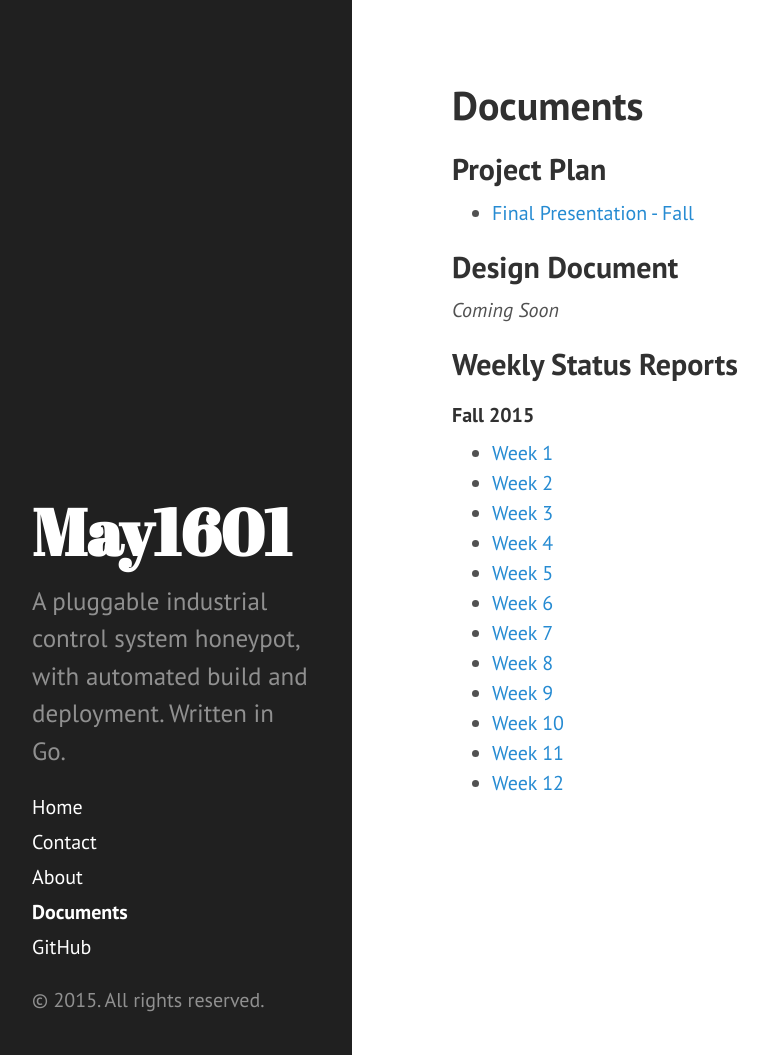
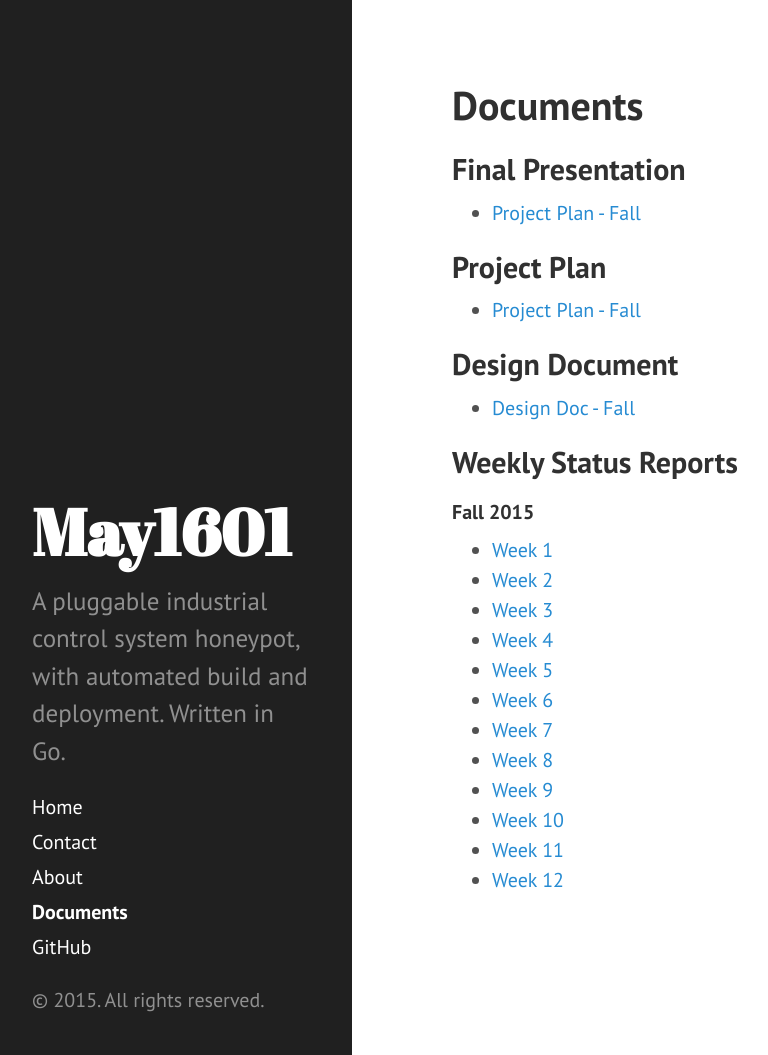
Before and after one commit to Senior-Design-May1601/website, a Jekyll site: the page built from documents/index.md, in a window 1280 px wide and 1055 px high. Shown: the whole window, without its empty margins (8-776 px from the left). Built offline with Jekyll 4.4.1, drawn with Linux system fonts in a browser that asks for light colours; Markdown is read by kramdown in place of the engine named in the settings.

Commit message:
added final documents

```diff
--- a/documents/index.md
+++ b/documents/index.md
@@ -4,14 +4,18 @@
 ---
 
 
+## Final Presentation
+
+* [Project Plan - Fall](/assets/fall_presentation.pdf)
+
 ## Project Plan
 
-* [Final Presentation - Fall](/assets/FinalPresentation-Fall.pdf)
+* [Project Plan - Fall](/assets/fall_project_plan.pdf)
 
 
 ## Design Document
 
-*Coming Soon*
+* [Design Doc - Fall](/assets/fall_design_doc.pdf)
 
 
 ## Weekly Status Reports
```
Also changed, not shown: 4 other files.
